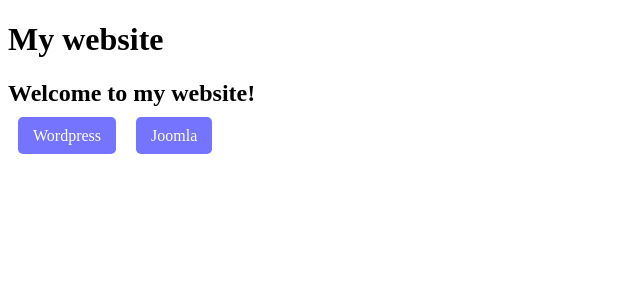
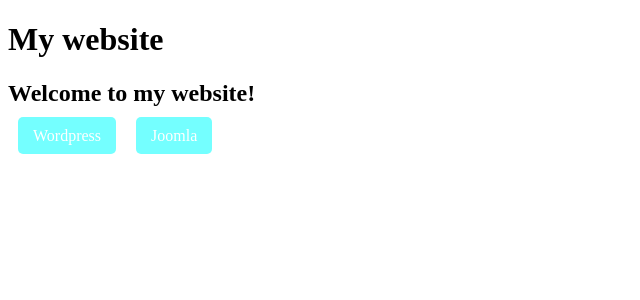
Before and after one commit to Player01Sid/cms, a React (Vite) app in the folder home/: page / in a window 1280 px wide. Shown: the top 300 px of the page, without its empty margins (0-640 px from the left). Built offline with nearby package versions, Linux system fonts and the light colour scheme.

Commit message:
Update index.css

```diff
--- a/home/src/index.css
+++ b/home/src/index.css
@@ -1,5 +1,5 @@
 a{
-  background-color: rgb(116, 116, 255);
+  background-color: rgb(116, 255, 255);
   color: white;
   text-decoration: none;
   padding: 10px 15px;
```
